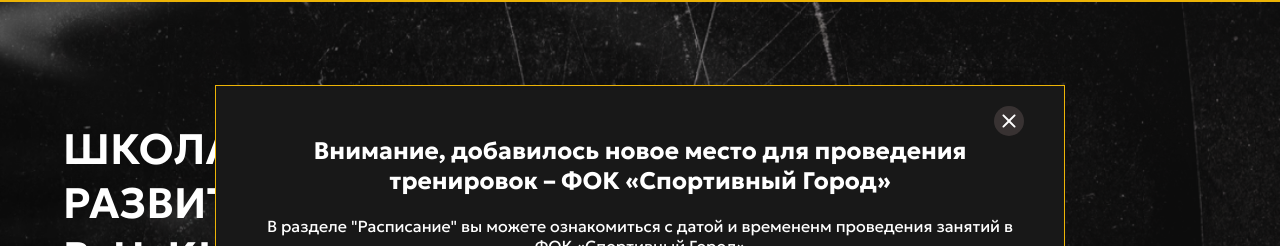
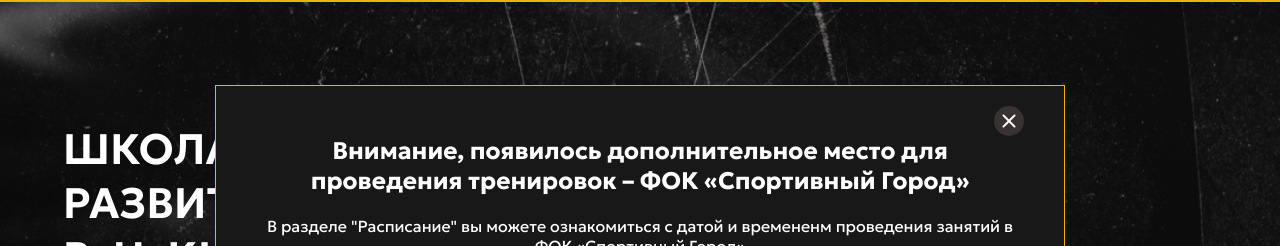
Before and after one commit to MrFokus/school-sports-development, a Nuxt app: page / in a window 1280 px wide. Shown: the part 76-322 px from the top of the page. Built offline with nearby package versions, Linux system fonts and the light colour scheme; no server answers; what vue-yandex-maps would draw is missing.

Commit message:
feat: refactor text

```diff
--- a/components/News.vue
+++ b/components/News.vue
@@ -3,7 +3,7 @@
     <div class="container">
       <button @click="news_open = false" class="close"><img :src="require('@/assets/img/close.svg')" alt=""></button>
     </div>
-    <h2>Внимание, добавилось новое место для проведения тренировок – ФОК «Спортивный Город» </h2>
+    <h2>Внимание, появилось дополнительное место для проведения тренировок – ФОК «Спортивный Город» </h2>
     <p>В разделе "Расписание" вы можете ознакомиться с датой и времененм проведения занятий в ФОК «Спортивный
       Город» </p>
     <img :src="require('@/assets/img/News.png')" alt="ФОК «Спортивный Город»">
--- a/pages/index.vue
+++ b/pages/index.vue
@@ -110,7 +110,7 @@ export default {
       meta: [
         {
           name: 'description',
-          content: 'Секции Карате и Кикбоксинга в Липецке. \n Школа спортивного развития им. В.Н. Кызым проводит как групповые, так и индивидуальные тренировки по карате и кикбоксингу под наставничеством опытных и дипломированных тренеров'
+          content: 'Секции Каратэ и Кикбоксинга в Липецке. \n Школа спортивного развития им. В.Н. Кызым проводит как групповые, так и индивидуальные тренировки по карате и кикбоксингу под наставничеством опытных и дипломированных тренеров'
         },
       ],
       link: [
--- a/store/discipline.js
+++ b/store/discipline.js
@@ -4,7 +4,7 @@ export const state = () => ({
   discipline: {
     karate: {
       head: {
-        title: 'Тренировки Карате',
+        title: 'Тренировки Каратэ',
         meta: [
           {
             hid: 'description',
```
